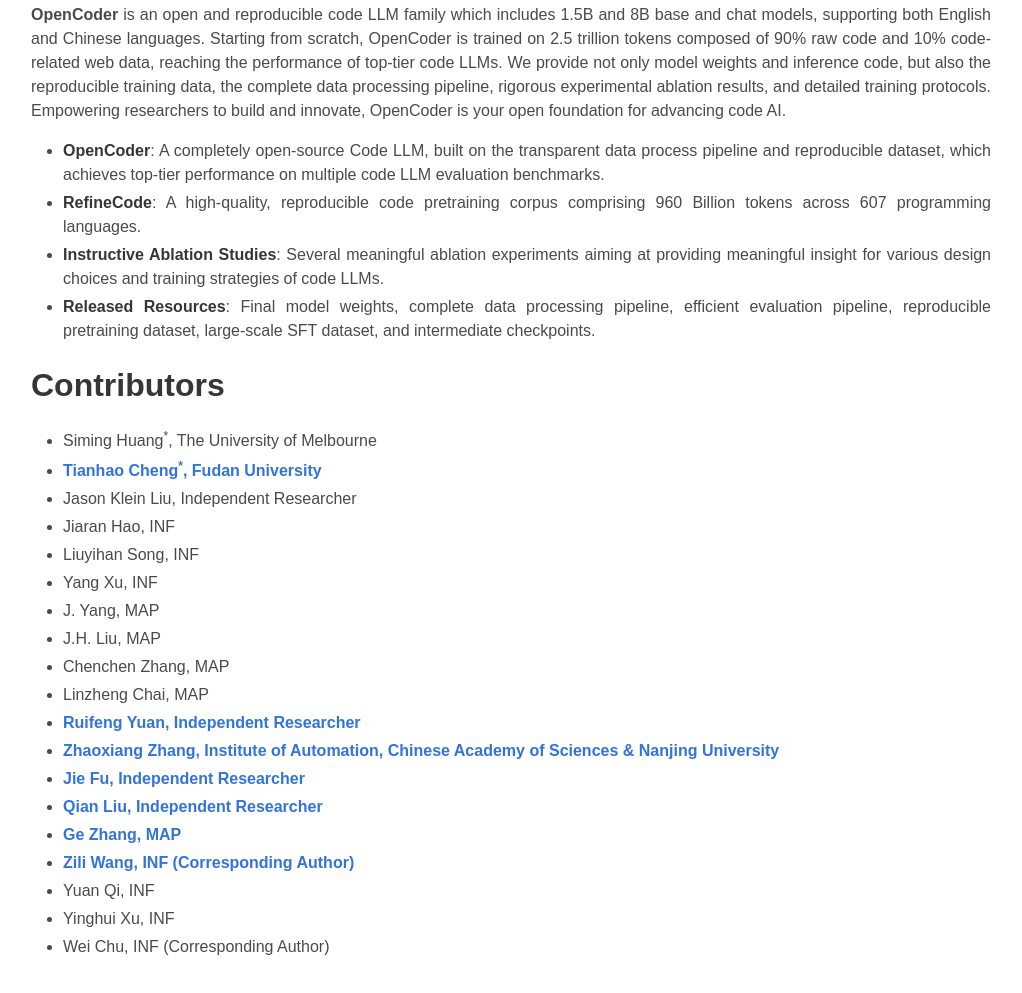
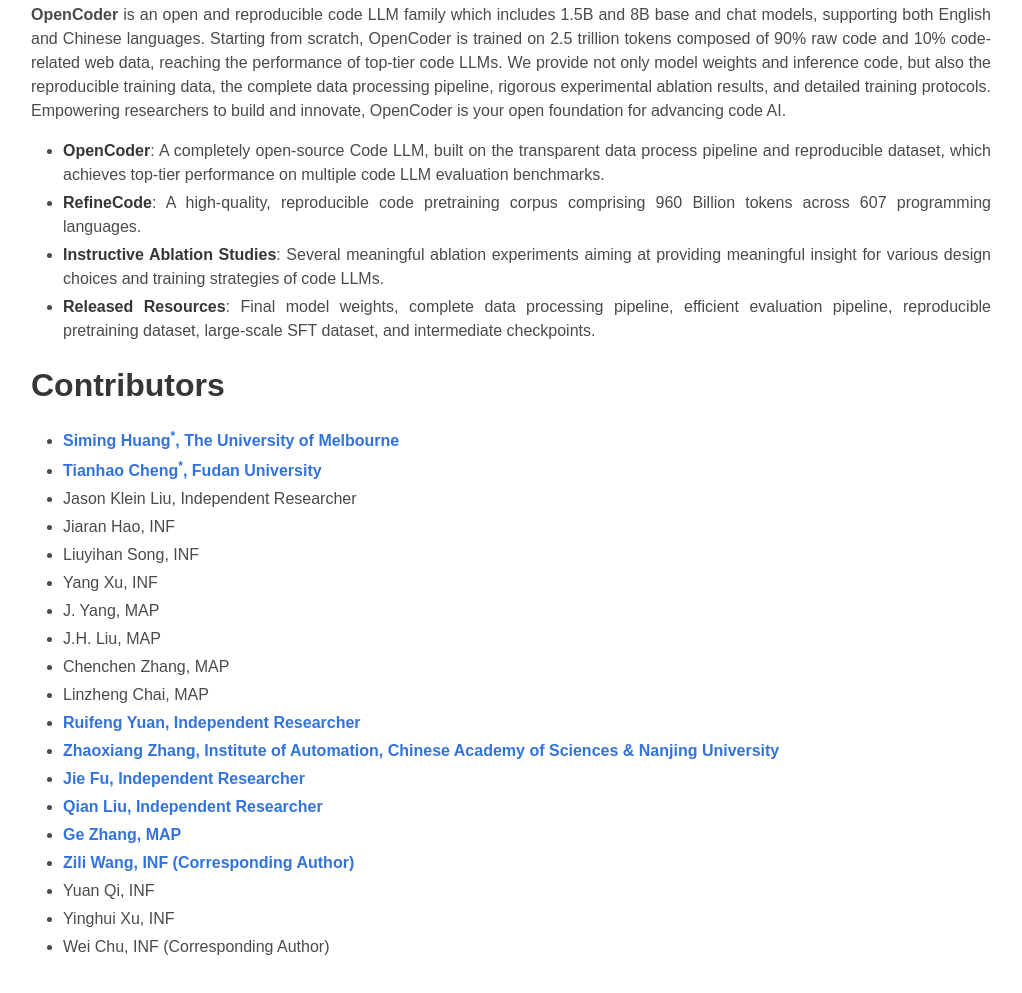
Before and after one commit to OpenCoder-llm/opencoder-llm.github.io, a plain HTML site: page index.html in a window 1280 px wide. Shown: the part 868-1861 px from the top of the page, without its empty margins (129-1151 px from the left). Drawn offline with nearby package versions, Linux system fonts and the light colour scheme; some icons are missing; a web font is replaced by a local one.

Commit message:
Update index.html

```diff
--- a/index.html
+++ b/index.html
@@ -203,7 +203,7 @@
         <h2 class="title is-3">Contributors</h2>
         <div class="content has-text-justified">
           <ul>
-            <li>Siming Huang<sup>*</sup>, The University of Melbourne</li>
+            <li><a href="https://simingh124.github.io/" target="_blank"><strong>Siming Huang<sup>*</sup>, The University of Melbourne</strong></a></li>
             <li><a href="https://crazycth.github.io/" target="_blank"><strong>Tianhao Cheng<sup>*</sup>, Fudan University</strong></a></li>
             <li>Jason Klein Liu, Independent Researcher</li>
             <li>Jiaran Hao, INF</li>
```
